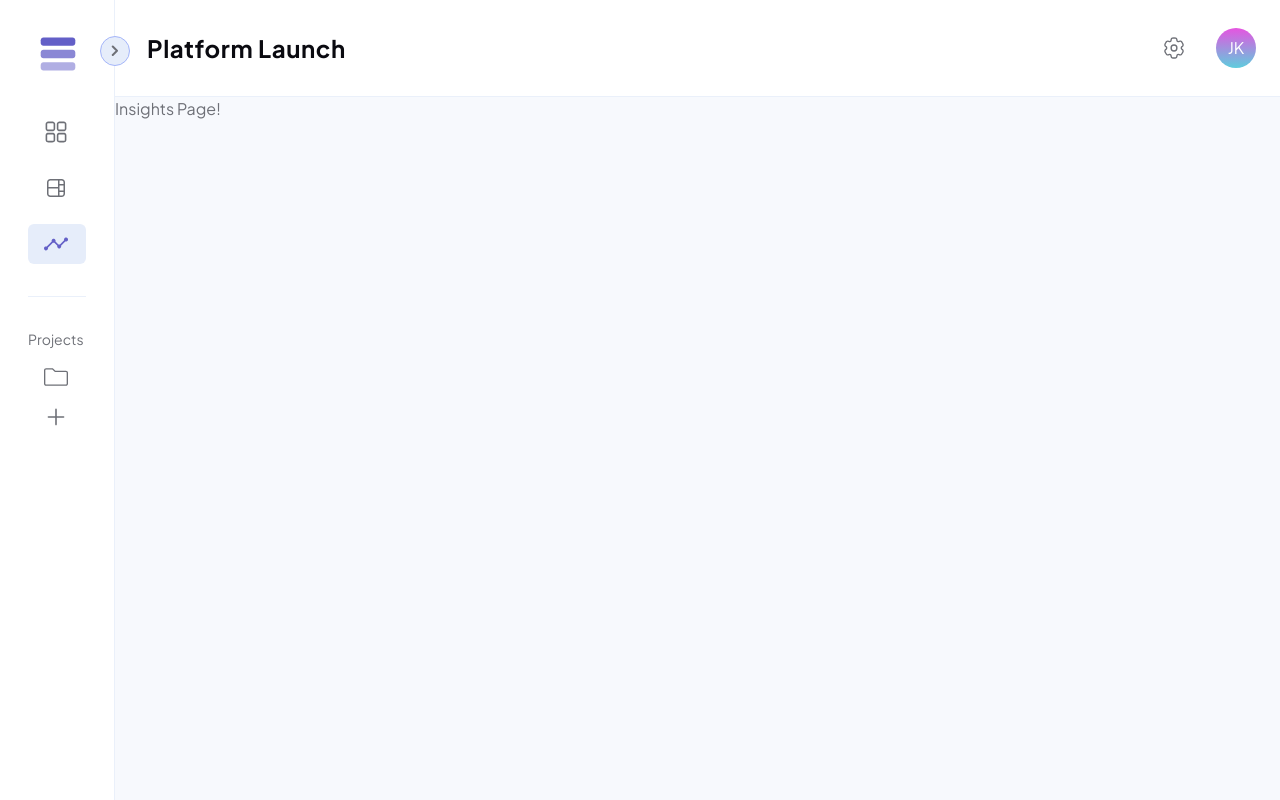
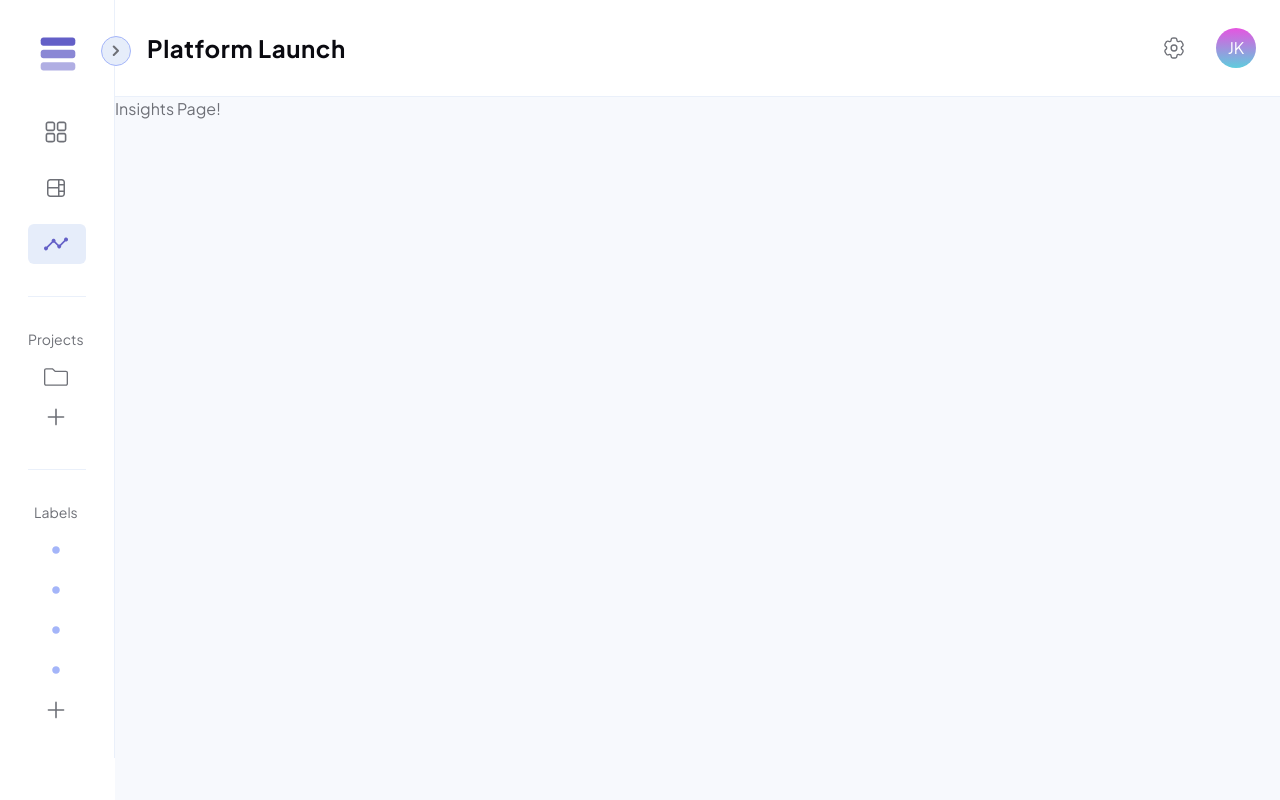
Before and after one commit to jkellerman/TaskFlow, a Next.js app: page /insights in a window 1280 px wide. Built offline with nearby package versions, Linux system fonts and the light colour scheme.

Commit message:
feat: add labels component to sidenav

```diff
--- a/app/(dashboard)/layout.tsx
+++ b/app/(dashboard)/layout.tsx
@@ -7,11 +7,11 @@ export default function RootLayout({
 	children: React.ReactNode;
 }>) {
 	return (
-		<div className="relative flex h-screen">
+		<div className="relative flex min-h-dvh">
 			<SideNav />
-			<div className="flex h-full flex-1 flex-col">
+			<div className="flex flex-1 flex-col">
 				<Header />
-				<main className="flex-1 bg-secondary-lighter dark:bg-tertiary">
+				<main className="h-full flex-1 bg-secondary-lighter dark:bg-tertiary">
 					<div className=" border-t border-border">{children}</div>
 				</main>
 			</div>
--- /dev/null
+++ b/components/labels.tsx
@@ -0,0 +1,44 @@
+import Link from "next/link";
+
+import Icons from "./ui/icons";
+
+const labels = [{ name: "Development" }, { name: "UI Design" }, { name: "Testing" }, { name: "Research" }];
+
+interface LabelsProps {
+	isExpanded: boolean;
+}
+
+export default function Labels({ isExpanded }: LabelsProps) {
+	return (
+		<div>
+			<h2 className=" mb-2 whitespace-nowrap pl-[6px] text-sm">Labels</h2>
+			<ul>
+				{labels.map((project, i) => (
+					<li key={i} className="flex items-center ">
+						<div className="flex max-w-[190px] items-center gap-x-3 px-4 py-2">
+							<span className="min-h-6 min-w-6 text-secondary-darker dark:text-text">
+								<Icons icon="Dot" className="h-6 w-6" />
+							</span>
+
+							<span
+								className={`text-tertiary-dark w-full origin-left  truncate font-medium capitalize transition-transform duration-500  ${!isExpanded && "scale-0"}`}
+							>
+								{project.name}
+							</span>
+						</div>
+					</li>
+				))}
+			</ul>
+			<button className="flex max-w-[190px] items-center gap-x-3 px-4 py-2 hover:text-tertiary-darker dark:hover:text-white">
+				<span className="min-h-6 min-w-6">
+					<Icons icon="Plus" className="h-6 w-6" />
+				</span>
+				<span
+					className={`text-tertiary-dark origin-left truncate  font-medium transition-transform duration-500  ${!isExpanded && "scale-0"}`}
+				>
+					Create New
+				</span>
+			</button>
+		</div>
+	);
+}
--- a/components/ui/side-nav.tsx
+++ b/components/ui/side-nav.tsx
@@ -5,6 +5,7 @@ import { useState } from "react";
 import * as Separator from "@radix-ui/react-separator";
 import clsx from "clsx";
 
+import Labels from "../labels";
 import Projects from "../projects";
 import Icons from "./icons";
 import Logo from "./logo";
@@ -17,13 +18,11 @@ export default function SideNav() {
 		setIsExpanded((prev) => !prev);
 	};
 	return (
-		<div
-			className={`relative h-screen border-r border-border bg-white p-7 pt-9 transition-width duration-500 dark:bg-tertiary-darker ${isExpanded ? "w-60" : " w-[115px]"}`}
-		>
+		<div className="relative">
 			<button
 				onClick={handleClick}
 				className={clsx(
-					"absolute -right-4 top-9 hidden h-[30px] w-[30px] items-center justify-center rounded-full border border-secondary-darker bg-secondary-medium hover:border-primary hover:bg-secondary-darker hover:text-tertiary-darker hover:transition-colors dark:border-text dark:bg-tertiary-darker dark:hover:bg-tertiary-lighter dark:hover:text-white lg:flex",
+					"absolute -right-4 top-9 z-10 hidden h-[30px] w-[30px] items-center justify-center rounded-full border border-secondary-darker bg-secondary-medium hover:border-primary hover:bg-secondary-darker hover:text-tertiary-darker hover:transition-colors dark:border-text dark:bg-tertiary-darker dark:hover:bg-tertiary-lighter dark:hover:text-white lg:flex",
 					{
 						"rotate-180 transition-transform duration-500": !isExpanded,
 					}
@@ -31,6 +30,9 @@ export default function SideNav() {
 			>
 				<Icons icon="ChevronLeft" />
 			</button>
+			<div
+				className={`relative border-r   border-border bg-white p-7 pt-9 transition-width duration-500 dark:bg-tertiary-darker ${isExpanded ? "w-60" : " w-[115px]"}`}
+			>
 				<div className="mb-10 flex items-center gap-x-4">
 					<div className="pl-3 ">
 						<Logo className="h-9 w-9" />
@@ -45,6 +47,9 @@ export default function SideNav() {
 				<NavLinks isExpanded={isExpanded} />
 				<Separator.Root decorative orientation="horizontal" className="my-8 h-[1px] w-full bg-border" />
 				<Projects isExpanded={isExpanded} />
+				<Separator.Root decorative orientation="horizontal" className="my-8 h-[1px] w-full bg-border" />
+				<Labels isExpanded={isExpanded} />
+			</div>
 		</div>
 	);
 }
```
Lines whose indentation alone changed are shown as unchanged.
